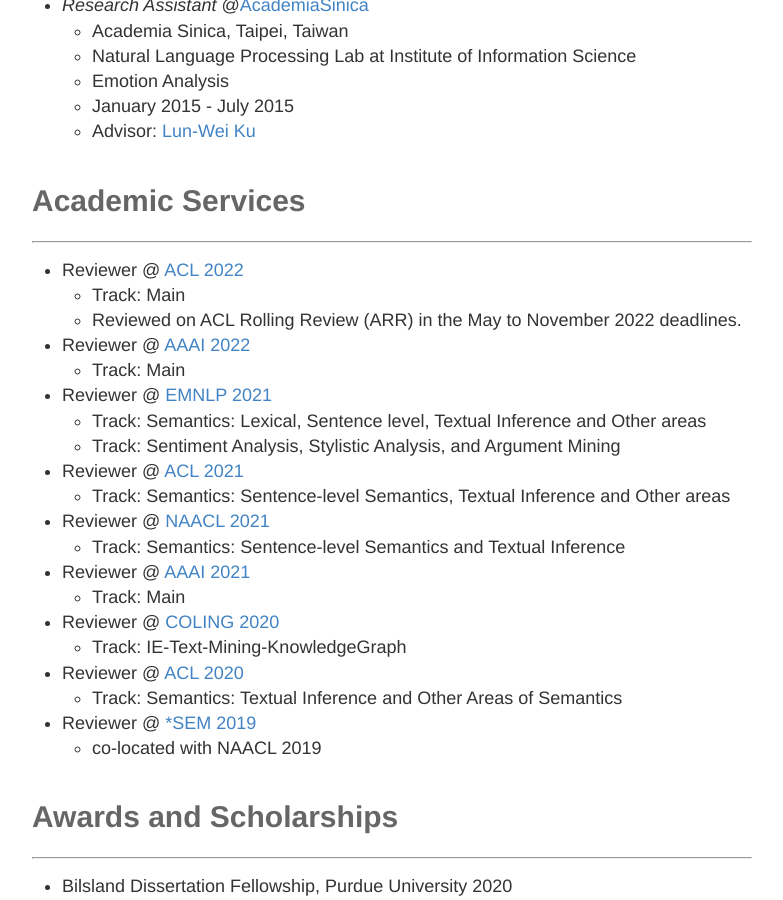
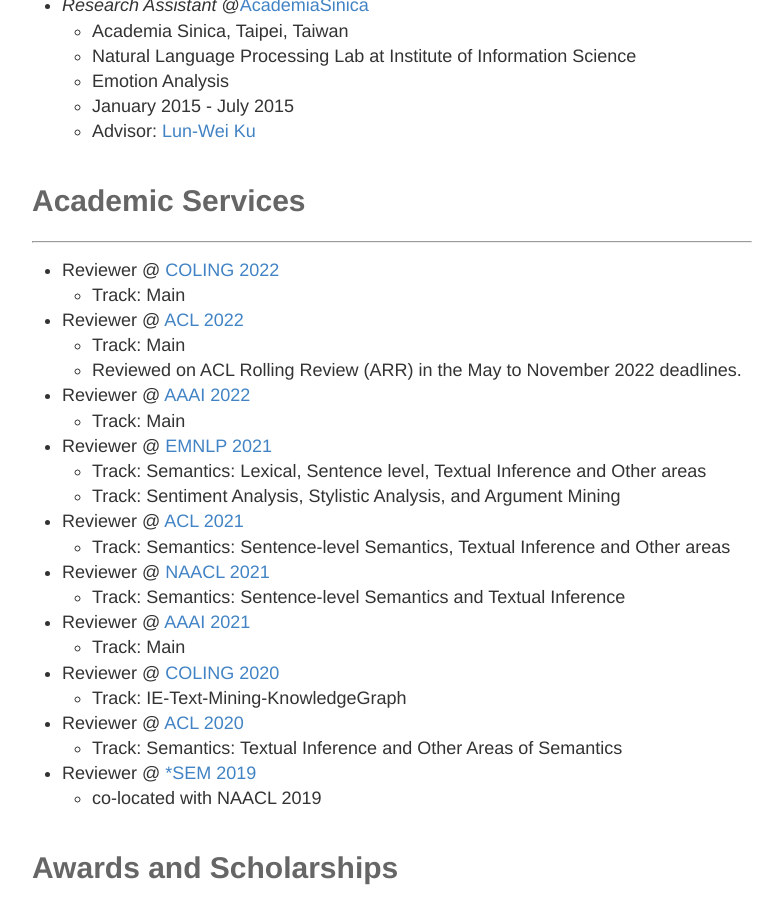
Before and after one commit to doug919/doug919.github.io, a Jekyll site: the page built from experience.md, in a window 1280 px wide and 900 px high, scrolled down 1628 px. Shown: the whole window, without its empty margins (248-1031 px from the left). Built offline with Jekyll 4.4.1, drawn with Linux system fonts in a browser that asks for light colours.

Commit message:
update reviewer experience

```diff
--- a/experience.md
+++ b/experience.md
@@ -66,6 +66,8 @@
 
 # Academic Services
 ---
+- Reviewer @ [COLING 2022](https://coling2022.org/)
+  - Track: Main
 - Reviewer @ [ACL 2022](https://openreview.net/group?id=aclweb.org/ACL/2022/Conference)
   - Track: Main
   - Reviewed on ACL Rolling Review (ARR) in the May to November 2022 deadlines.
```
